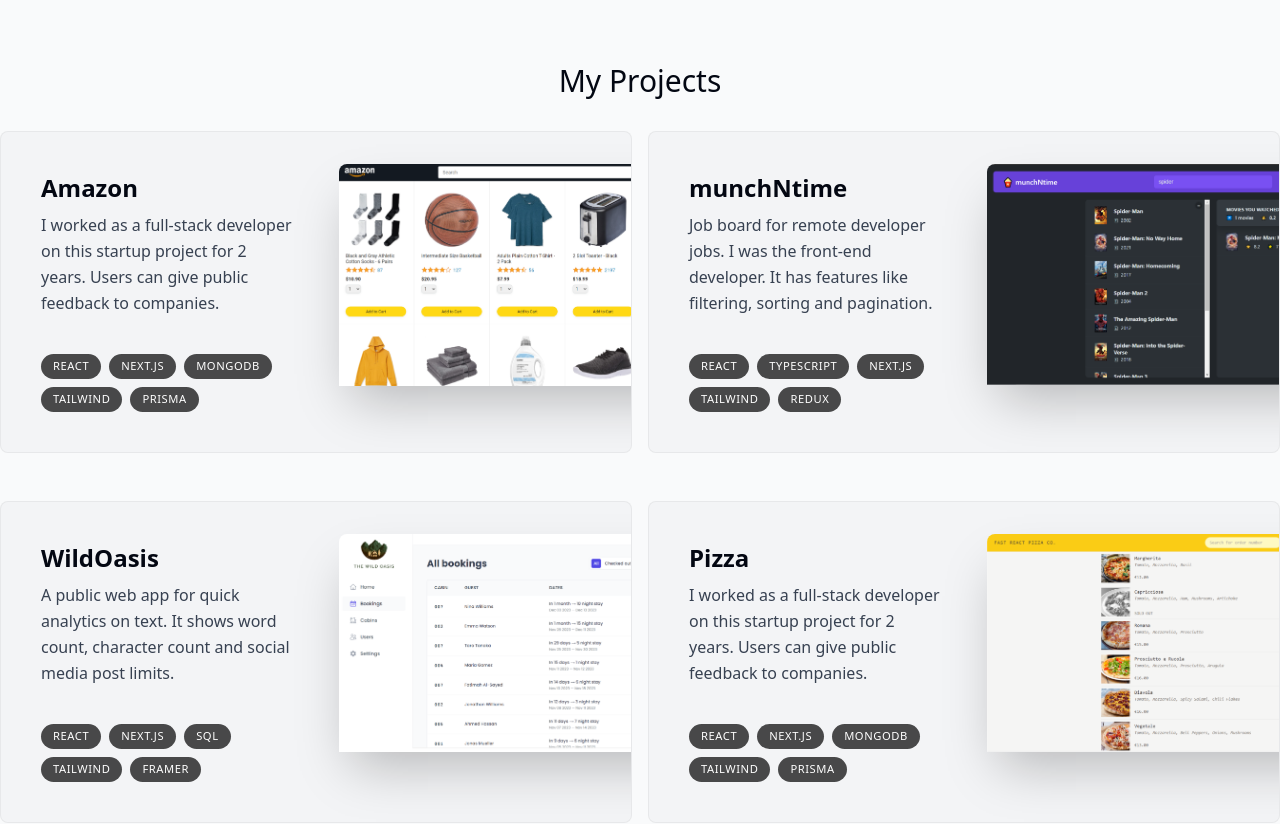
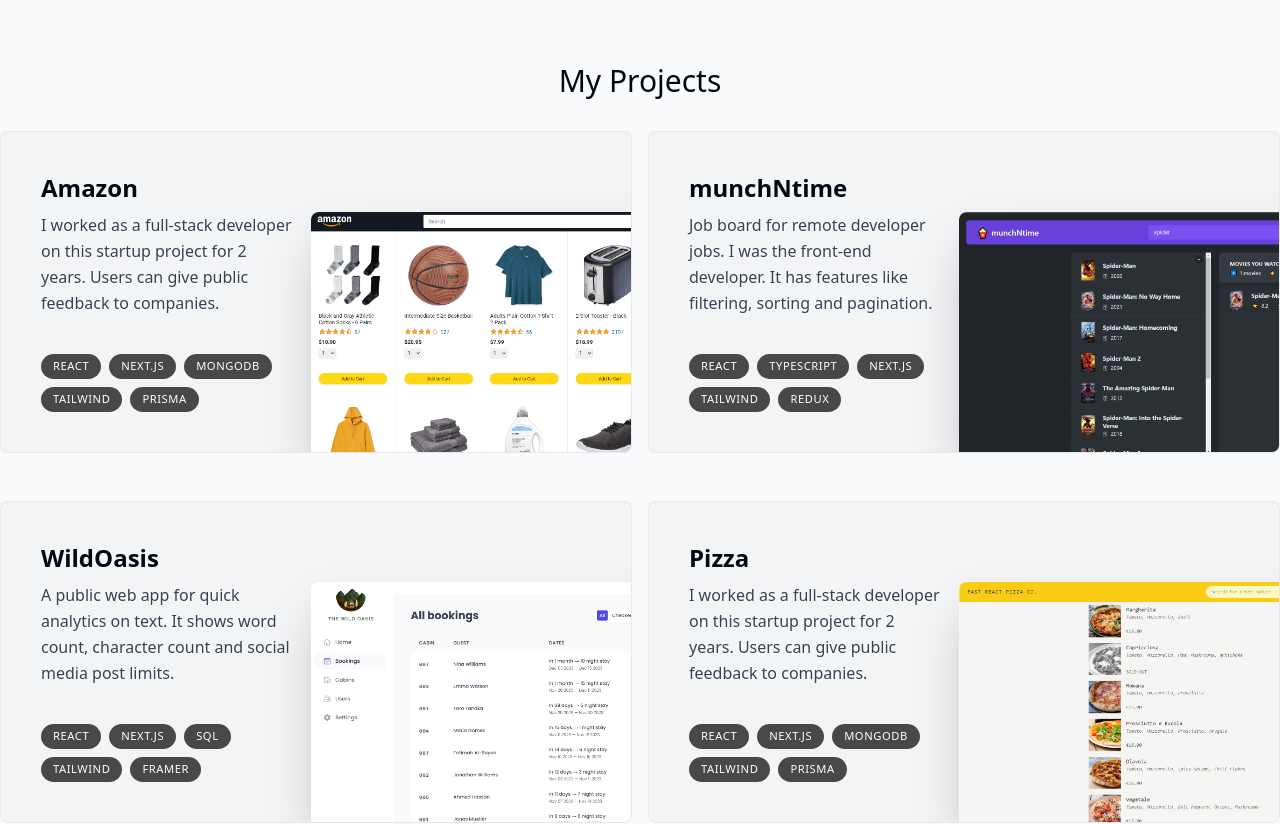
Before and after one commit to aliaboshady/portfolio, a React (Vite) app: page / in a window 1280 px wide. Shown: the part 1340-2164 px from the top of the page. Built offline with nearby package versions, Linux system fonts and the light colour scheme.

Commit message:
Finished styling the projects section

```diff
--- a/src/components/projects/Project.jsx
+++ b/src/components/projects/Project.jsx
@@ -13,13 +13,13 @@
       whileInView="animate"
       viewport={{ once: true }}
       transition={{ duration: 0.5 }}
-      className="group sm:mb-8 last:mb-0 mb-3"
+      className="group sm:mb-8 last:mb-0 sm:mx-0 mx-2 mb-3"
     >
-      <div className="bg-gray-100 max-w-[42rem] border border-black/5 overflow-hidden sm:pr-8 relative hover:bg-gray-200 transition-all rounded-lg">
+      <div className="bg-gray-100 max-w-[42rem] border border-black/5 overflow-hidden sm:pr-8 relative hover:bg-gray-200 transition-all rounded-lg -z-20">
         <div className="sm:pl-10 sm:pr-2 sm:pt-10 px-5 pt-4 pb-10 sm:max-w-[50%] sm:h-[20rem] flex flex-col h-full">
           <h3 className="text-2xl font-semibold">{project.title}</h3>
 
-          <p className="mt-2 leading-relaxed text-gray-700">
+          <p className="mt-2 leading-relaxed text-gray-700 drop-shadow-[0_1.2px_1.2px_rgba(255,255,255,1)]">
             {project.description}
           </p>
 
@@ -36,7 +36,7 @@
         </div>
 
         <img
-          className="top-8 -right-40 absolute w-[28.25rem] transition-all rounded-t-lg shadow-2xl group-hover:scale-[1.04] group-hover:-translate-x-3 group-hover:translate-y-3 group-hover:-rotate-2"
+          className="top-20 sm:-right-48 -right-28 absolute w-[32rem] transition-all rounded-t-lg shadow-2xl group-hover:shadow-[0_100px_100px_-15px_rgba(0,0,0,0.6)] group-hover:scale-[1.04] group-hover:-translate-x-3 group-hover:translate-y-3 group-hover:-rotate-2 -z-10 opacity-40 sm:opacity-100"
           src={`../../../public/project_images/${project.imageName}`}
           alt={project.title}
         />
```
